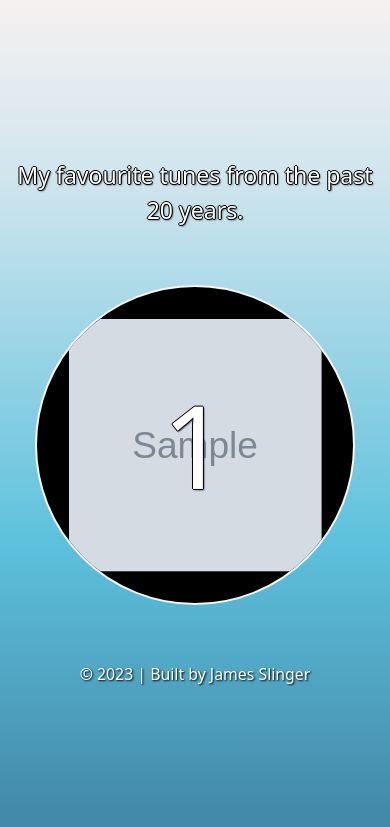
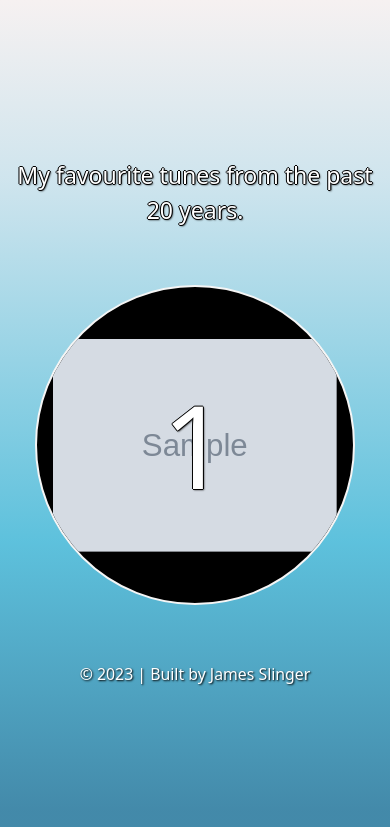
Before and after one commit to jamesslinger/Favorite-Things-List, a Flask app: page /songs in a window 390 px wide. Shown: the top 827 px of the page. Run offline with Flask 3, Linux system fonts and the light colour scheme; tables that the repository leaves empty hold one stand-in row (values such as "Sample post"); grey boxes marked "Sample" are stand-in pictures; some libraries are stand-ins or nearby versions.

Commit message:
css tweak for mobile image

```diff
--- a/static/css/styles.css
+++ b/static/css/styles.css
@@ -331,6 +331,9 @@ input[type="range"]::-webkit-slider-thumb {
     top: 50%;
     left: 50%;
     transform: translate(-50%, -50%);
+    height: 90%;
+    width: 90%;
+    object-fit: contain;
 }
 
 @media (max-width: 550px) {
@@ -341,8 +344,7 @@ input[type="range"]::-webkit-slider-thumb {
     }
 
     .song-card img {
-        height: 80%;
-        width: 80%;
+
     }
 }
 
```
